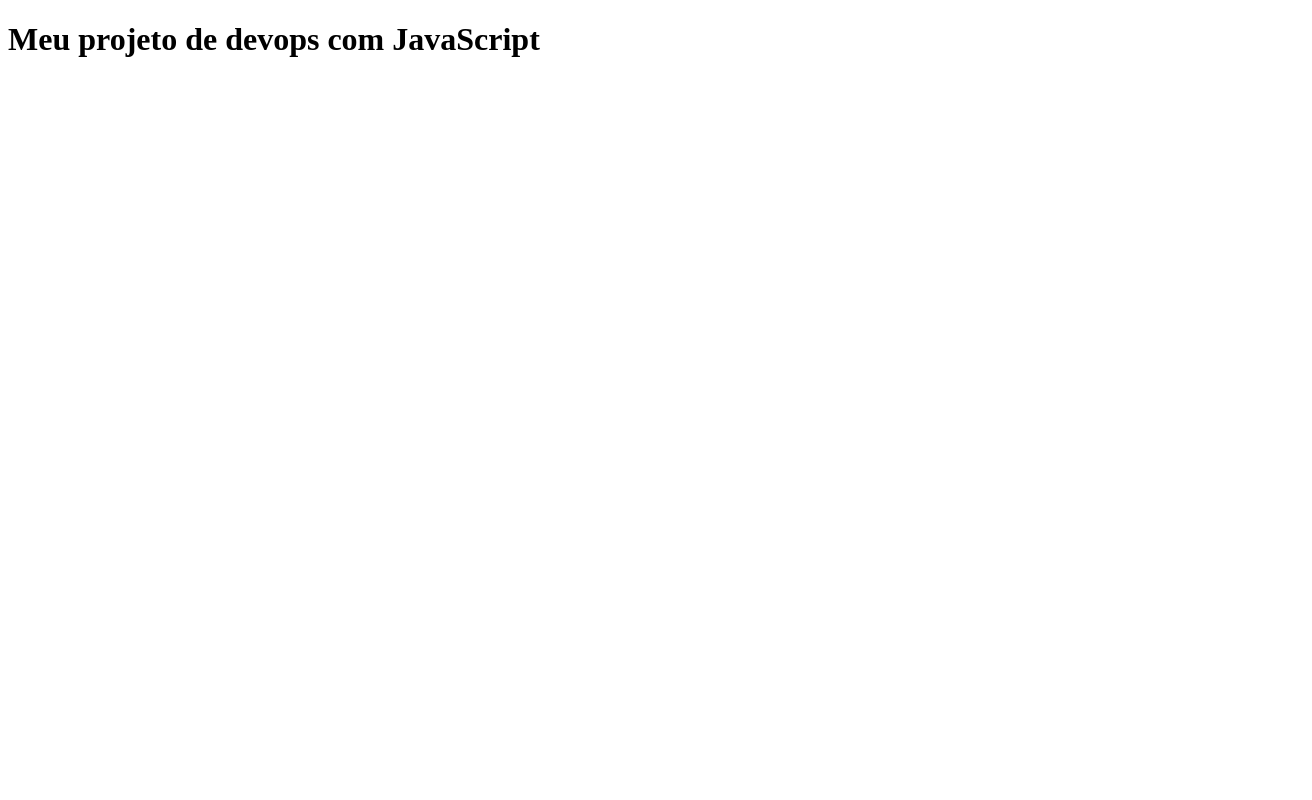
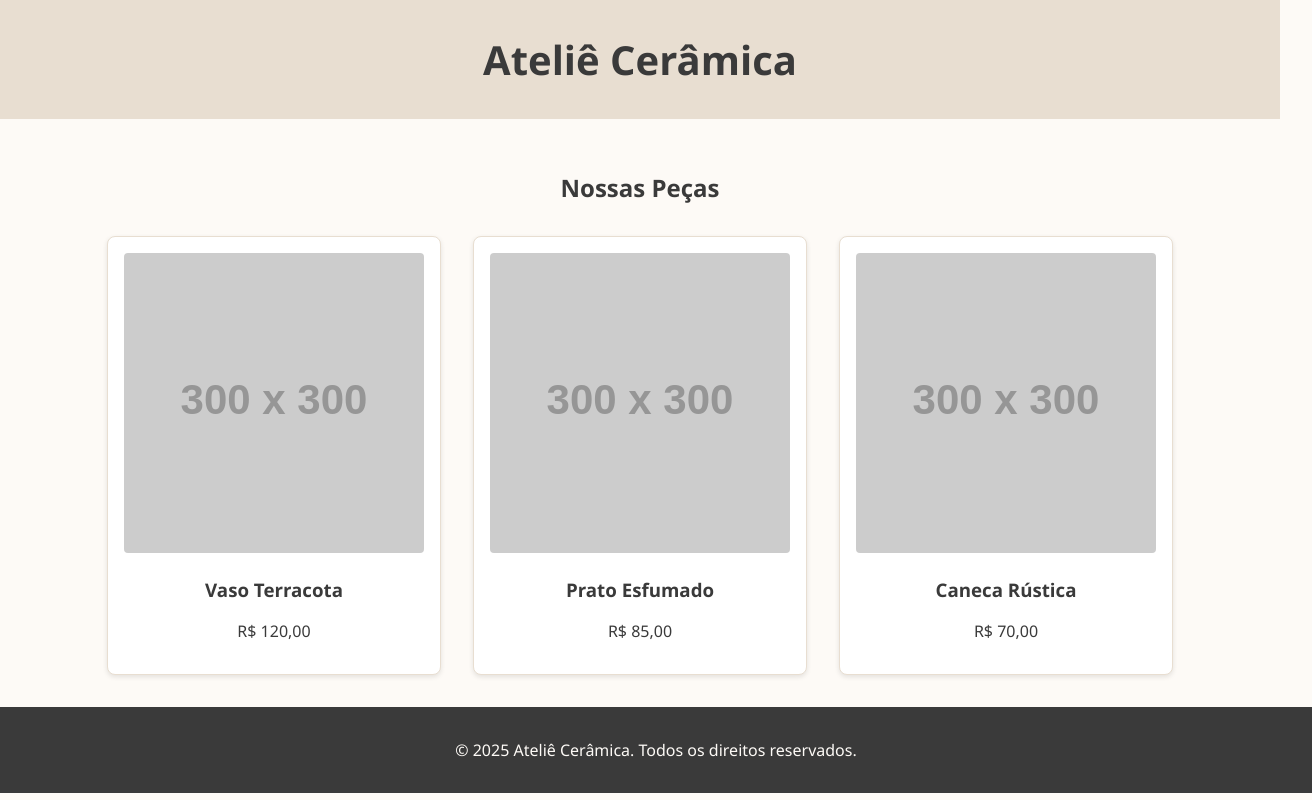
Before and after one commit to IvanaThiebaut/devops-pucpr, a plain HTML site: page index.html in a window 1280 px wide. Shown: the whole page, 1312 px wide, since content can reach past the window. Drawn offline with Linux system fonts and the light colour scheme; placeholder pictures from the web are drawn by us.

Commit message:
Alterações de conteúdo
Mudei o tema que de inícioe ra apenas um teste

```diff
--- a/index.html
+++ b/index.html
@@ -2,13 +2,38 @@
 <html lang="pt-br">
 <head>
     <meta charset="UTF-8">
-    <title>Projeto de devops CI/CD com JS</title>
+    <meta name="viewport" content="width=device-width, initial-scale=1.0">
+    <title>Ateliê Cerâmica - Peças Únicas</title>
+    <link rel="stylesheet" href="style.css">
 </head>
 <body>
-    <body>
-    <h1>Meu projeto de devops com JavaScript</h1>
-    <p id="mensagem-saudacao"></p>
-    <script src="script.js"></script>
-</body>
+    <header>
+        <h1>Ateliê Cerâmica</h1>
+    </header>
+
+    <main>
+        <h2>Nossas Peças</h2>
+        <div class="product-gallery">
+            <div class="product-item">
+                <img src="https://via.placeholder.com/300x300.png?text=Vaso+Terracota" alt="Vaso de cerâmica terracota">
+                <h3>Vaso Terracota</h3>
+                <p>R$ 120,00</p>
+            </div>
+            <div class="product-item">
+                <img src="https://via.placeholder.com/300x300.png?text=Prato+Esfumado" alt="Prato de cerâmica com efeito esfumado">
+                <h3>Prato Esfumado</h3>
+                <p>R$ 85,00</p>
+            </div>
+            <div class="product-item">
+                <img src="https://via.placeholder.com/300x300.png?text=Caneca+Rústica" alt="Caneca de cerâmica rústica">
+                <h3>Caneca Rústica</h3>
+                <p>R$ 70,00</p>
+            </div>
+        </div>
+     </main>
+
+    <footer>
+        <p>&copy; 2025 Ateliê Cerâmica. Todos os direitos reservados.</p>
+    </footer>
 </body>
 </html>
--- /dev/null
+++ b/style.css
@@ -0,0 +1,53 @@
+body {
+    font-family: 'Segoe UI', Tahoma, Geneva, Verdana, sans-serif;
+    margin: 0;
+    background-color: #fdfaf6;
+    color: #3a3a3a;
+    text-align: center;
+}
+
+header {
+    background-color: #e8ded1;
+    padding: 2rem 1rem;
+}
+
+h1 {
+    font-size: 2.5rem;
+    margin: 0;
+}
+
+main {
+    padding: 2rem 1rem;
+}
+
+.product-gallery {
+    display: flex;
+    justify-content: center;
+    gap: 2rem;
+    flex-wrap: wrap;
+    margin-top: 2rem;
+}
+
+.product-item {
+    background-color: #ffffff;
+    border: 1px solid #e8ded1;
+    border-radius: 8px;
+    padding: 1rem;
+    width: 300px;
+    box-shadow: 0 2px 5px rgba(0,0,0,0.1);
+}
+
+.product-item img {
+    max-width: 100%;
+    height: auto;
+    border-radius: 4px;
+}
+
+footer {
+    background-color: #3a3a3a;
+    color: #fdfaf6;
+    padding: 1rem;
+    position: relative;
+    bottom: 0;
+    width: 100%;
+}
```
